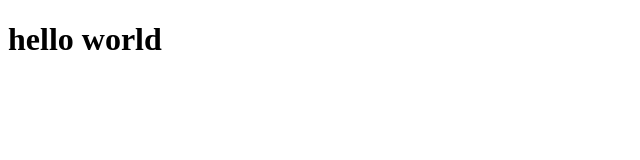
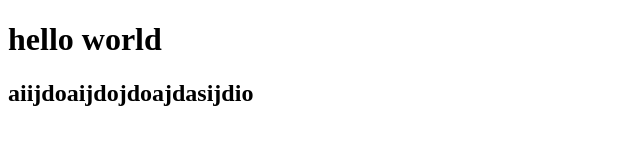
Before and after one commit to Just-Working8888/geeks-lesson-9, a plain HTML site: page index.html in a window 1280 px wide. Shown: the whole page, without its empty margins (0-640 px from the left). Drawn offline with Linux system fonts and the light colour scheme.

Commit message:
add h2 text

```diff
--- a/index.html
+++ b/index.html
@@ -9,5 +9,8 @@
     <h1>
         hello world
     </h1>
+    <h2>
+        aiijdoaijdojdoajdasijdio
+    </h2>
 </body>
 </html>
```
